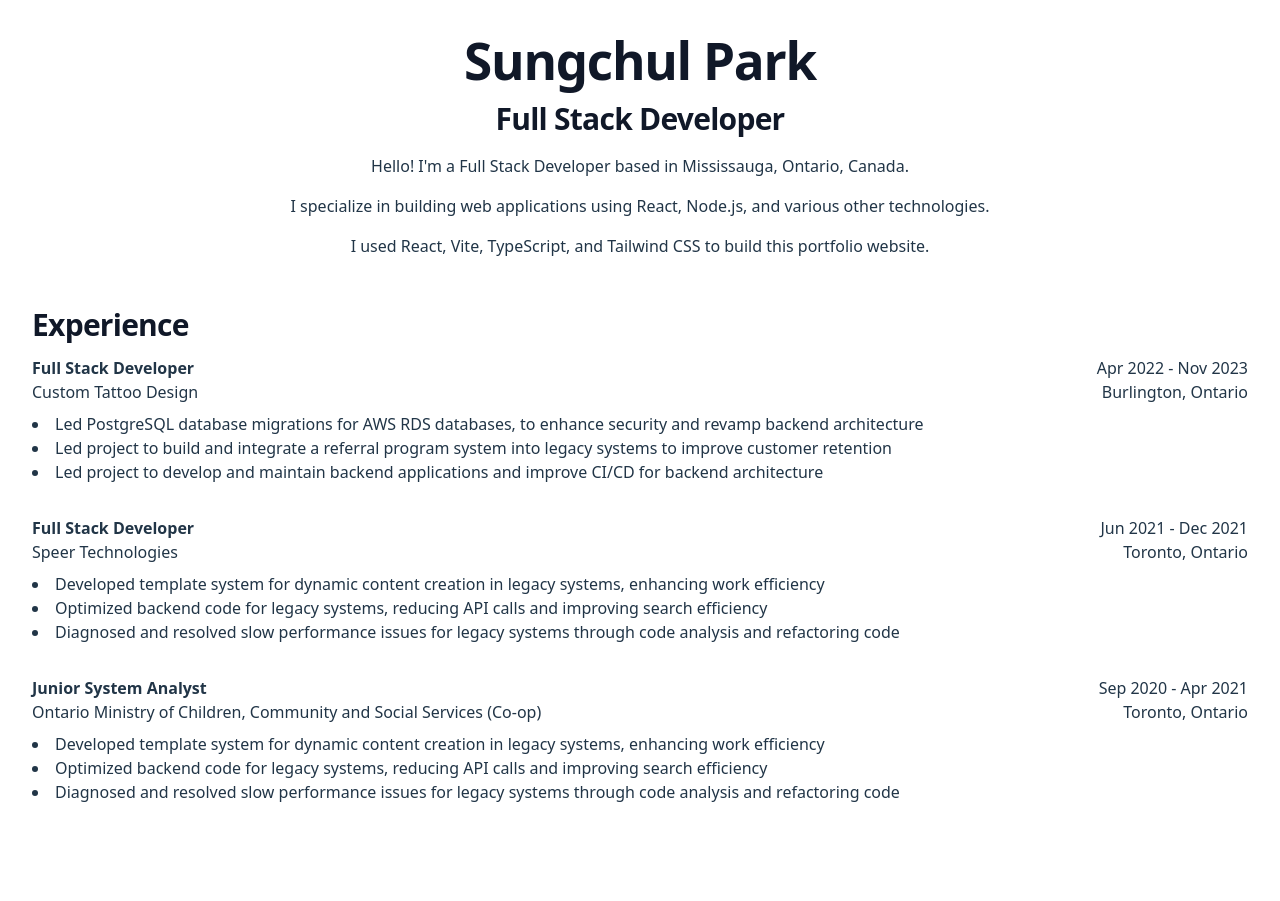
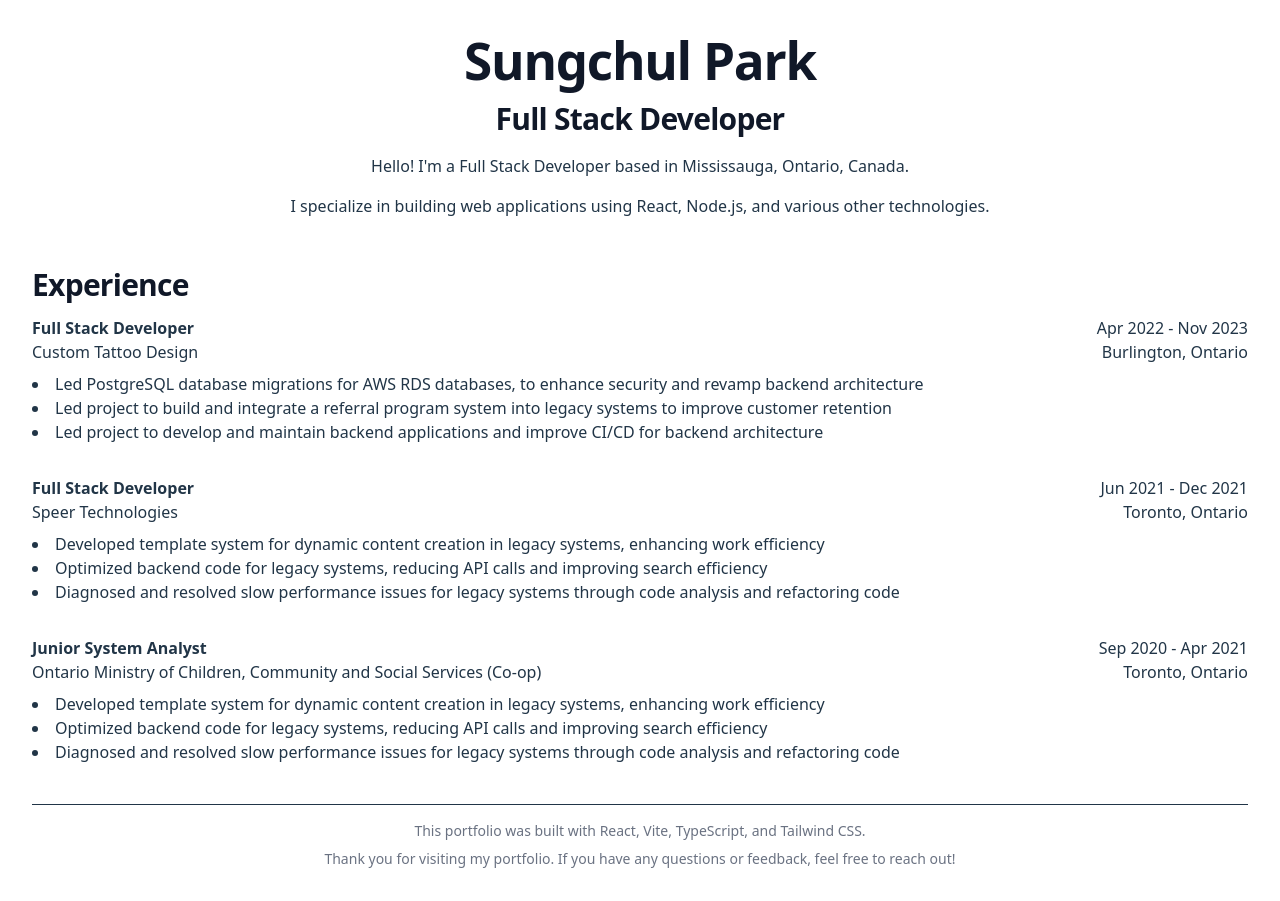
Before and after one commit to sungchulpark1/sungchulpark1.github.io, a React (Vite) app in the folder web-portfolio/: page / in a window 1280 px wide. Before the commit the page ends 836 px from the top, so only its background shows below. Built offline with nearby package versions, Linux system fonts and the light colour scheme.

Commit message:
feat: revise footnote

```diff
--- a/web-portfolio/src/App.tsx
+++ b/web-portfolio/src/App.tsx
@@ -29,12 +29,8 @@ function App() {
           Hello! I'm a Full Stack Developer based in Mississauga, Ontario, Canada.
         </p>
 
-        <p className="mb-4">
+        <p>
           I specialize in building web applications using React, Node.js, and various other technologies.
-        </p>
-
-        <p>
-          I used React, Vite, TypeScript, and Tailwind CSS to build this portfolio website.
         </p>
 
         {/* <div>
@@ -43,7 +39,7 @@ function App() {
       </motion.div>
 
       <motion.div
-        className="w-full"
+        className="w-full mb-8"
         initial={{ opacity: 0, y: 20 }}
         animate={{ opacity: 1, y: 40 }}
         transition={{ duration: 0.5, delay: 0.6, ease: [0, 0, 0.4, 1] }}
@@ -113,6 +109,16 @@ function App() {
         </div>
 
       </motion.div>
+
+      <div className="w-full">
+        <hr className="mt-4 mb-4 border-gray-00 dark:border-gray-700" />
+        <p className="text-center text-sm text-gray-500 dark:text-gray-400 mb-2">
+          This portfolio was built with React, Vite, TypeScript, and Tailwind CSS.
+        </p>
+        <p className="text-center text-sm text-gray-500 dark:text-gray-400">
+          Thank you for visiting my portfolio. If you have any questions or feedback, feel free to reach out!
+        </p>
+      </div>
     </div>
   )
 }
```
